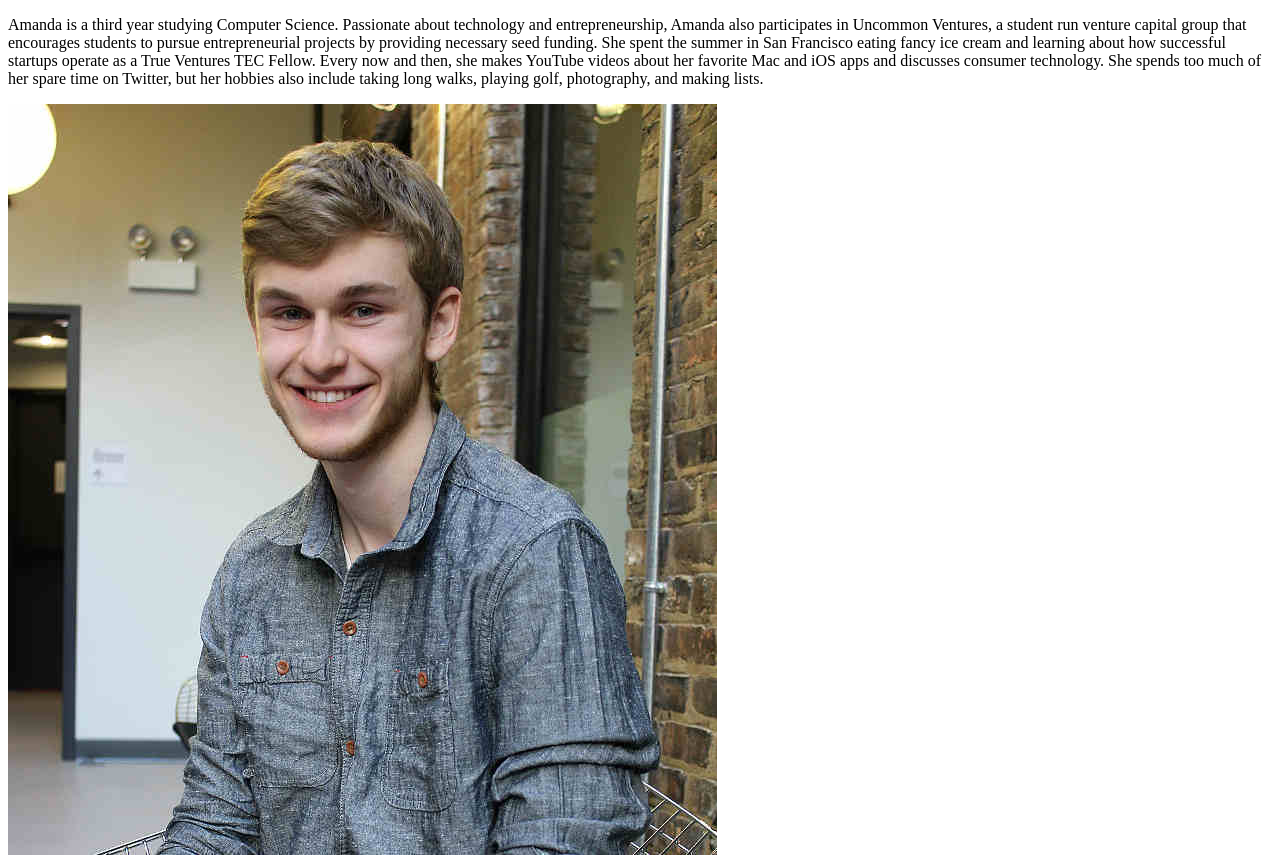
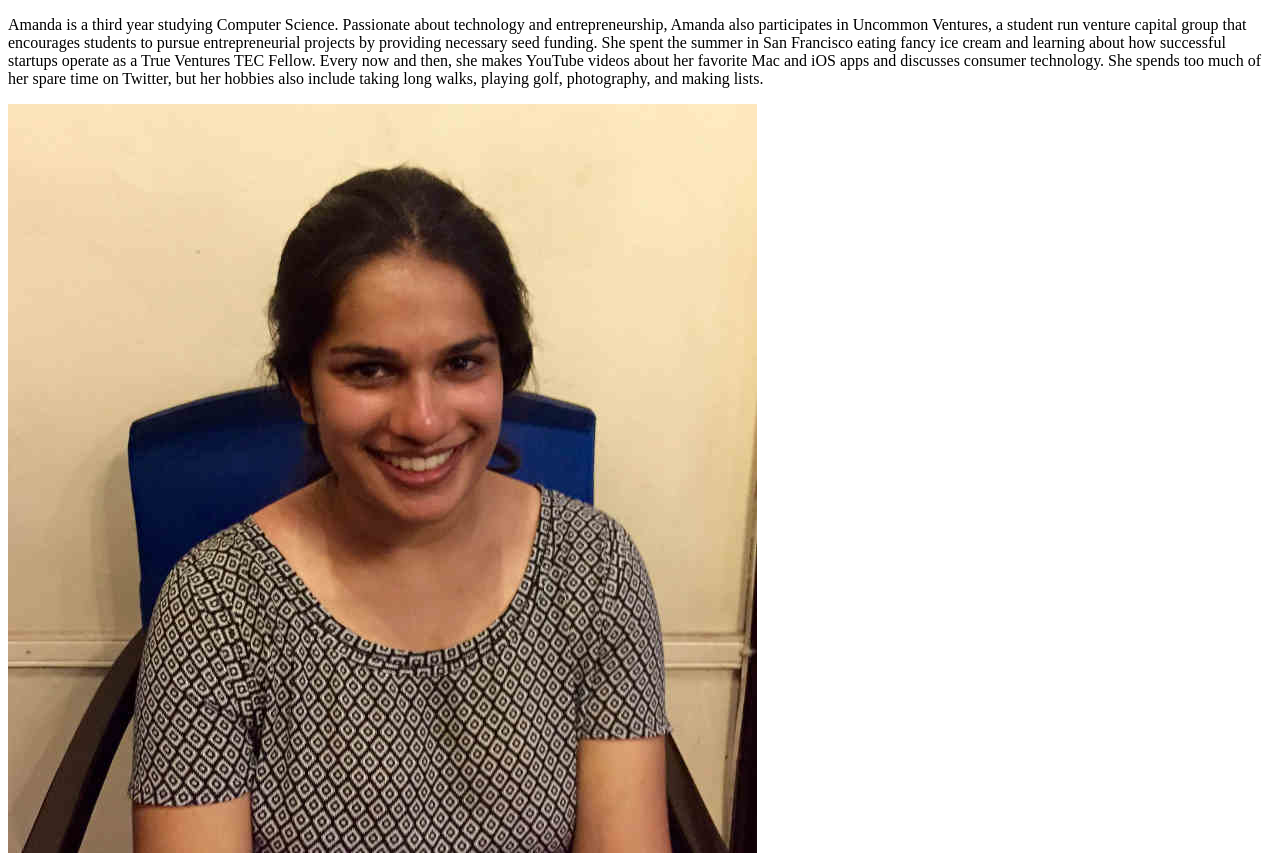
Before and after one commit to nconfrey/envisionDo, a plain HTML site: page team.html in a window 1280 px wide. Shown: the part 1963-2824 px from the top of the page. Drawn offline with Linux system fonts and the light colour scheme; a script that the page names is missing.

Commit message:
added shivani headshot

```diff
--- a/team.html
+++ b/team.html
@@ -86,7 +86,7 @@
 							<div class="6u 12u(2)">
 
 								<section>
-									<a href="#" class="image featured"><img src="images/nickc.jpg" alt="" /></a>
+									<a href="#" class="image featured"><img src="images/shivani.jpg" alt="" /></a>
 									<header>
 										<h3>Shivani Dixit</br>Board Member</h3>
 									</header>
```
Also changed, not shown: images/shivani.JPG (added).
